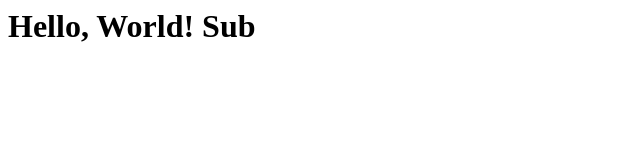
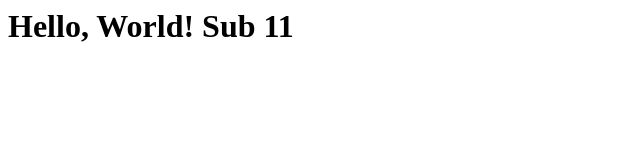
Before and after one commit to sanpasitp-oii/e2e-01-tests, a plain HTML site: page index.html in a window 1280 px wide. Shown: the full height of the page, 0-640 px from the left. Drawn offline with Linux system fonts and the light colour scheme.

Commit message:
Update index.html

```diff
--- a/index.html
+++ b/index.html
@@ -1 +1 @@
-<html><body><h1>Hello, World! Sub</h1></body></html>
+<html><body><h1>Hello, World! Sub 11 </h1></body></html>
```
